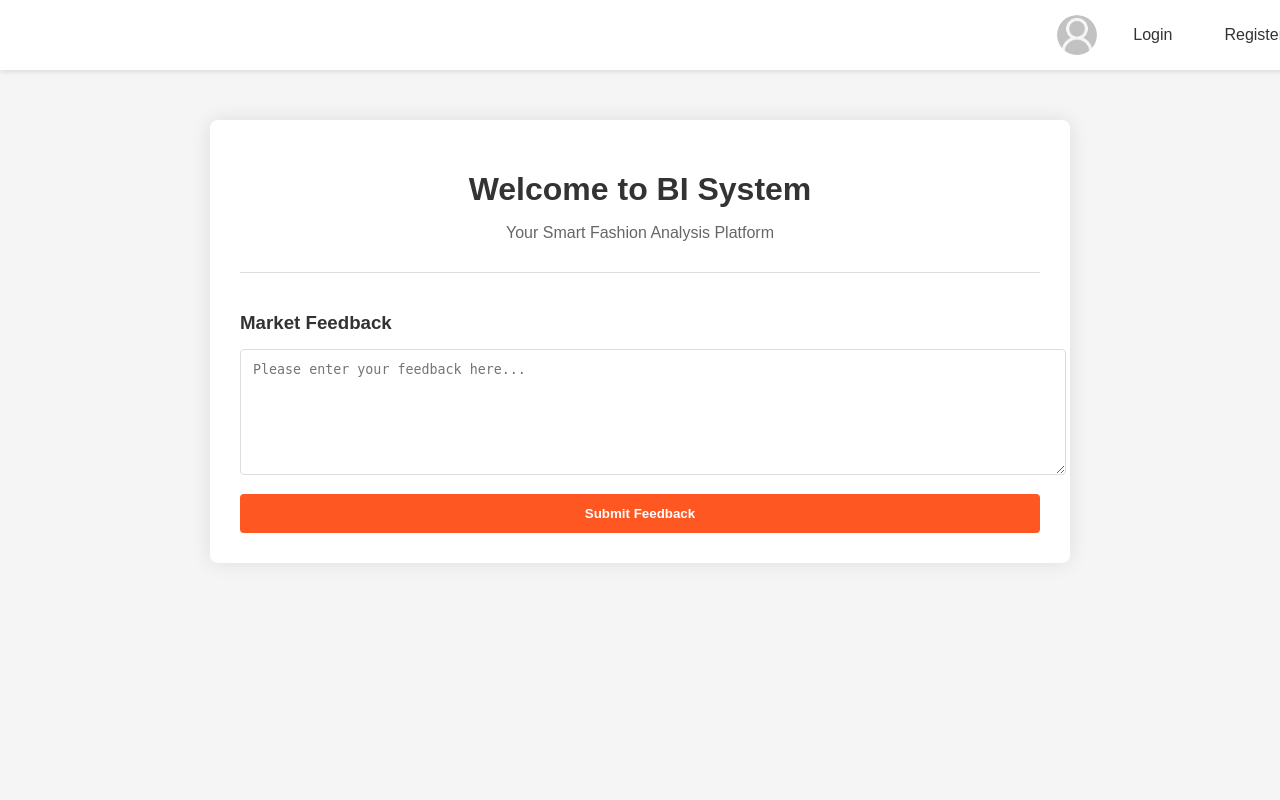
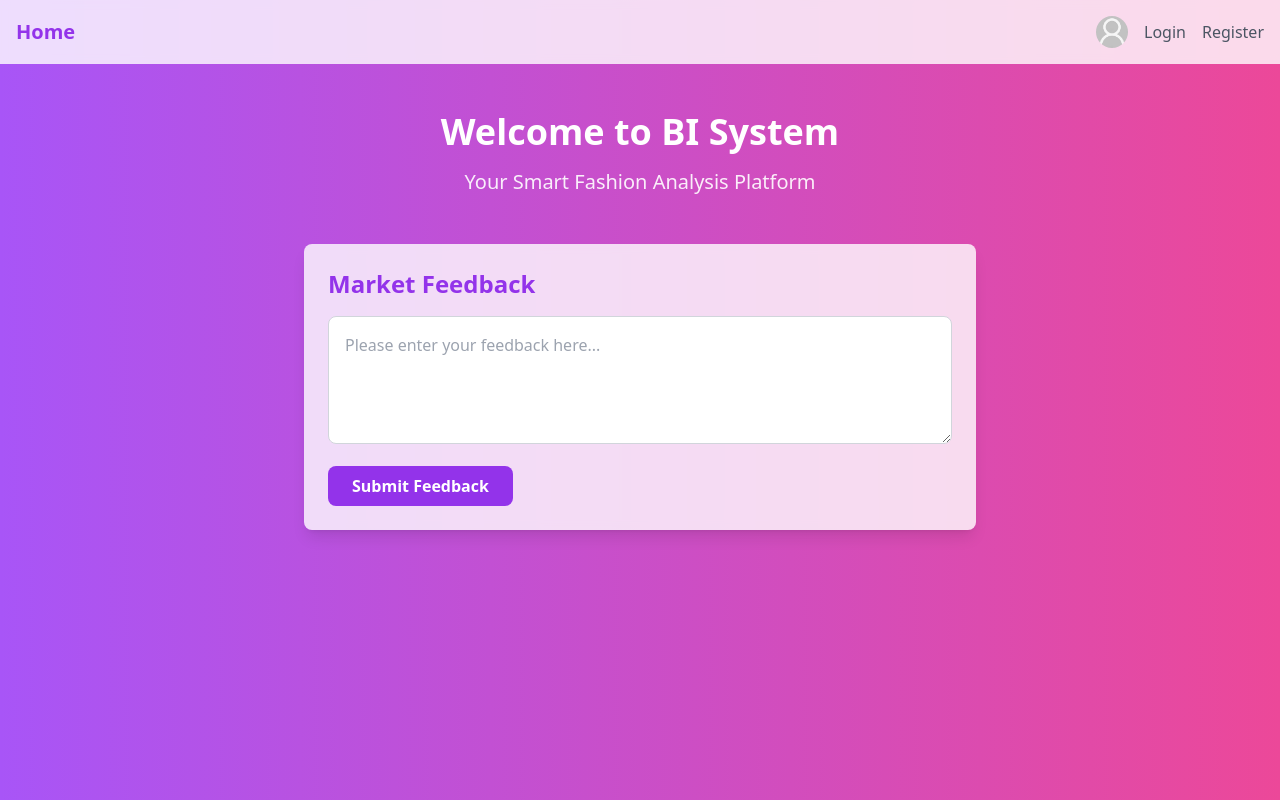
Before and after one commit to miaoyinnu/BI, a Flask app: page / in a window 1280 px wide. Run offline with Flask 2, Linux system fonts and the light colour scheme; some libraries are stand-ins or nearby versions.

Commit message:
统一样式但是登录出问题

```diff
--- a/templates/index.html
+++ b/templates/index.html
@@ -1,31 +1,48 @@
 <!DOCTYPE html>
-<html>
+<html lang="en">
 <head>
-    <title>Fashion BI System</title>
-    <link rel="stylesheet" href="{{ url_for('static', filename='css/style.css') }}">
-    <link rel="stylesheet" href="https://cdnjs.cloudflare.com/ajax/libs/font-awesome/5.15.4/css/all.min.css">
+    <meta charset="UTF-8">
+    <meta name="viewport" content="width=device-width, initial-scale=1.0">
+    <title>Home</title>
+    <script src="https://cdn.tailwindcss.com"></script>
 </head>
-<body>
-    <div class="header">
-        <div class="header-right">
-            <div class="avatar-container">
-                <img src="{{ url_for('static', filename='images/default-avatar.png') }}" alt="Default Avatar" class="avatar">
+<body class="bg-gradient-to-r from-purple-500 to-pink-500 min-h-screen">
+    <!-- 顶部导航栏 - 与登录/注册页面保持一致 -->
+    <nav class="bg-white/80 backdrop-blur-sm">
+        <div class="max-w-7xl mx-auto px-4">
+            <div class="flex justify-between items-center h-16">
+                <h1 class="text-xl font-bold text-purple-600">Home</h1>
+                <div class="flex items-center gap-4">
+                    <img src="{{ url_for('static', filename='images/default-avatar.png') }}"
+                         alt="avatar"
+                         class="w-8 h-8 rounded-full">
+{#                    <a href="/" class="text-gray-600 hover:text-purple-600">Home</a>#}
+                    <a href="/login" class="text-gray-600 hover:text-purple-600">Login</a>
+                    <a href="/register" class="text-gray-600 hover:text-purple-600">Register</a>
+
+                </div>
             </div>
-            <a href="/login">Login</a>
-            <a href="/register">Register</a>
         </div>
-    </div>
+    </nav>
 
-    <div class="main-container">
-        <div class="welcome-text">
-            <h1>Welcome to BI System</h1>
-            <p>Your Smart Fashion Analysis Platform</p>
+    <!-- 主要内容区域 -->
+    <div class="main-container container mx-auto px-4 py-12">
+        <!-- 欢迎文本 -->
+        <div class="welcome-text text-center mb-12">
+            <h1 class="text-4xl font-bold text-white mb-4">Welcome to BI System</h1>
+            <p class="text-xl text-white/90">Your Smart Fashion Analysis Platform</p>
         </div>
 
-        <div class="feedback-section">
-            <h3>Market Feedback</h3>
-            <textarea placeholder="Please enter your feedback here..."></textarea>
-            <button type="button" class="submit-feedback-btn">Submit Feedback</button>
+        <!-- 反馈部分 -->
+        <div class="feedback-section max-w-2xl mx-auto bg-white/80 backdrop-blur-sm rounded-lg p-6 shadow-lg">
+            <h3 class="text-2xl font-bold text-purple-600 mb-4">Market Feedback</h3>
+            <textarea
+                class="w-full h-32 p-4 mb-4 rounded-lg border border-gray-300 focus:border-purple-500 focus:ring-2 focus:ring-purple-200"
+                placeholder="Please enter your feedback here..."></textarea>
+            <button type="button"
+                    class="submit-feedback-btn bg-purple-600 hover:bg-purple-700 text-white font-bold py-2 px-6 rounded-lg transition duration-300">
+                Submit Feedback
+            </button>
         </div>
     </div>
 </body>
```
